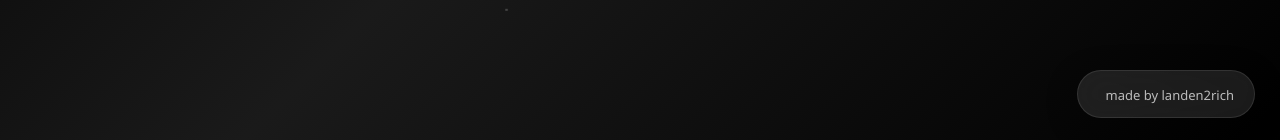
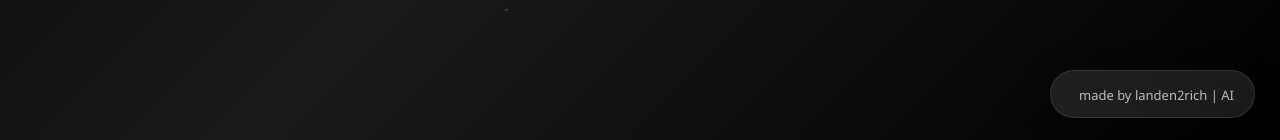
Before and after one commit to Pearlism/webmenu, a website: page public/index.html in a window 1280 px wide. Shown: the part 657-797 px from the top of the page. Drawn offline with nearby package versions, Linux system fonts and the light colour scheme; a script that the page names is missing.

Commit message:
Update index.html

```diff
--- a/public/index.html
+++ b/public/index.html
@@ -1062,7 +1062,7 @@
     </form>
   </div>
 
-  <div class="watermark">made by landen2rich</div>
+  <div class="watermark">made by landen2rich | AI</div>
 
   <script>
     // Floating particles animation
```
